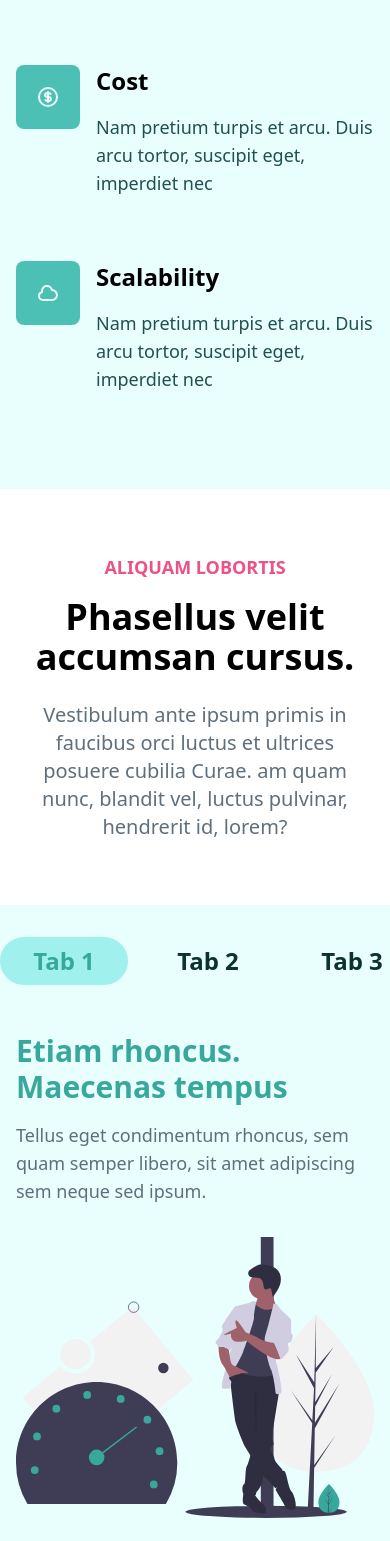
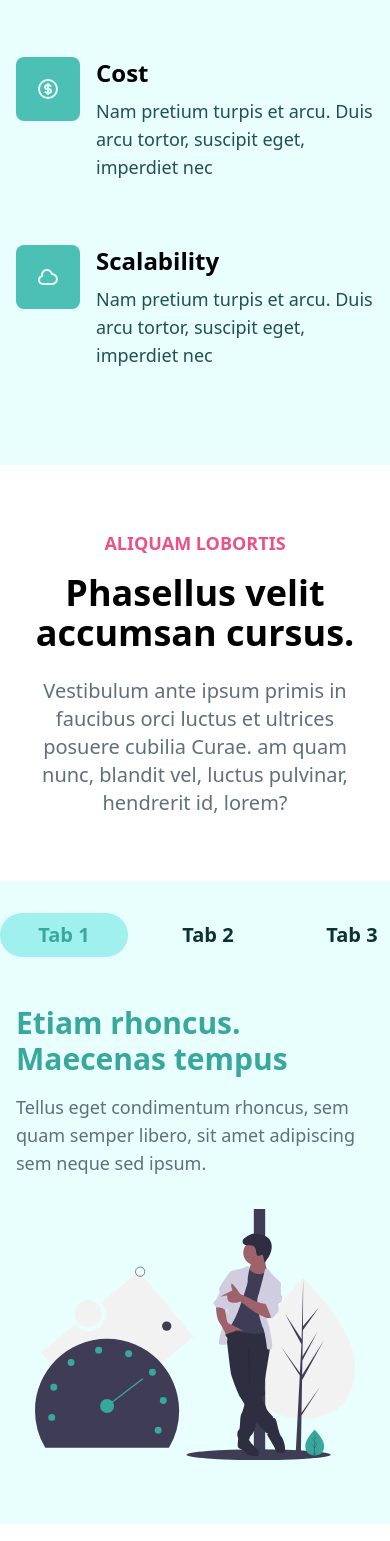
Before and after one commit to niekh1234/next-practice-landing-design, a Next.js app: page / in a window 390 px wide. Shown: the part 1367-2908 px from the top of the page. Built offline with nearby package versions, Linux system fonts and the light colour scheme; what @tailwindcss/typography would draw is missing.

Commit message:
minor spacing changes

```diff
--- a/components/UI/LandingCards/Card.tsx
+++ b/components/UI/LandingCards/Card.tsx
@@ -33,7 +33,7 @@ const Card = (props: Props) => {
         </div>
         <div className='flex flex-col w-full md:px-4 md:items-center'>
           <h3 className='text-2xl font-bold text-black md:text-center '>{props.title}</h3>
-          <p className='mt-2 text-lg text-teal-darker xs:mt-4 md:text-center max-w-32'>
+          <p className='mt-2 text-lg text-teal-darker sm:mt-4 md:text-center max-w-32'>
             {props.description}
           </p>
         </div>
--- a/components/UI/Tabs/TabItem.tsx
+++ b/components/UI/Tabs/TabItem.tsx
@@ -16,7 +16,9 @@ const TabItem = (props: Props) => {
         <h4 className='text-3xl font-bold sm:text-4xl text-teal-dark'>{props.tab.title}</h4>
         <p className='w-full mt-4 text-lg sm:mt-8 text-grey-darker'>{props.tab.description}</p>
         <div className='w-full mt-8'>
-          <div className='max-w-sm mx-auto mb-4 lg:max-w-lg lg:mx-0'>{props.tab.svg}</div>
+          <div className='max-w-xs mx-auto mb-4 sm:max-w-sm lg:max-w-lg lg:mx-0'>
+            {props.tab.svg}
+          </div>
         </div>
       </div>
     </div>
--- a/components/UI/Tabs/TabList.tsx
+++ b/components/UI/Tabs/TabList.tsx
@@ -19,7 +19,7 @@ const TabList = (props: Props) => {
     <div key={item.listTitle} className='flex flex-col'>
       <button
         onClick={() => changeTab(item.listTitle)}
-        className={`mx-auto py-2 w-32 flex justify-center items-center text-2xl font-black text-teal-darkest transition-colors duration-200 focus:outline-none hover:text-teal rounded-full ${
+        className={`mx-auto py-2 w-32 flex justify-center items-center text-xl md:text-2xl font-black text-teal-darkest transition-colors duration-200 focus:outline-none hover:text-teal rounded-full ${
           item.listTitle === props.tab ? 'text-teal-dark bg-teal-lighter' : 'text-white'
         }`}
       >
--- a/components/UI/Testimonials/TestimonialCards.tsx
+++ b/components/UI/Testimonials/TestimonialCards.tsx
@@ -6,7 +6,7 @@ const TestimonialCards = () => {
       <Fade fraction={0.3} triggerOnce className='flex flex-col items-start w-full'>
         <div className='flex flex-col items-center max-w-5xl p-8 space-y-8 md:space-x-8 md:flex-row bg-pink-lightest'>
           <div className='p-4'>
-            <div className='flex items-center justify-center w-32 h-32 rounded-full md:w-48 md:h-48 bg-pink'>
+            <div className='flex items-center justify-center w-48 h-48 rounded-full bg-pink'>
               <div className='w-12 h-12 rounded-full md:w-16 md:h-16 bg-pink-light'></div>
             </div>
           </div>
@@ -25,7 +25,7 @@ const TestimonialCards = () => {
       <Fade fraction={0.3} triggerOnce className='flex flex-col items-end w-full'>
         <div className='flex flex-col items-center max-w-5xl p-8 space-y-8 md:space-x-8 md:flex-row bg-teal-lightest'>
           <div className='p-4'>
-            <div className='flex items-center justify-center w-32 h-32 rounded-full md:w-48 md:h-48 bg-teal'>
+            <div className='flex items-center justify-center w-48 h-48 rounded-full bg-teal'>
               <div className='w-12 h-12 rounded-full md:w-16 md:h-16 bg-teal-light'></div>
             </div>
           </div>
--- a/pages/index.tsx
+++ b/pages/index.tsx
@@ -81,15 +81,15 @@ const Home: FC = () => {
         <section className='flex flex-col items-center px-4 py-16 md:py-32 bg-teal-dark'>
           <div className='grid w-full max-w-6xl grid-cols-1 gap-8 md:grid-rows-1 grid-auto-rows md:space-x-8 md:grid-auto-cols md:grid-flow-col'>
             <div className='md:col-span-2'>
-              <h2 className='text-4xl font-bold text-white sm:text-5xl'>
+              <h2 className='text-3xl font-bold text-white xs:text-4xl sm:text-5xl'>
                 Praesent vestibulum dapibus nibh.
               </h2>
-              <h2 className='mt-4 text-4xl font-bold sm:text-5xl text-teal-darkest'>
+              <h2 className='mt-4 text-3xl font-bold xs:text-4xl sm:text-5xl text-teal-darkest'>
                 Etiam iaculis nunc ac metus.
               </h2>
             </div>
             <div className='flex items-center md:justify-end'>
-              <button className='w-full px-10 py-5 text-lg font-bold transition-colors duration-500 bg-white rounded-full shadow-lg sm:w-auto text-teal-dark hover:bg-teal-lighter hover:text-teal-darker focus:outline-none focus:ring-2 focus:ring-teal-light'>
+              <button className='w-full px-10 py-3 text-lg font-bold transition-colors duration-500 bg-white rounded-full shadow-lg sm:py-5 sm:w-auto text-teal-dark hover:bg-teal-lighter hover:text-teal-darker focus:outline-none focus:ring-2 focus:ring-teal-light'>
                 Get in touch
               </button>
             </div>
```
